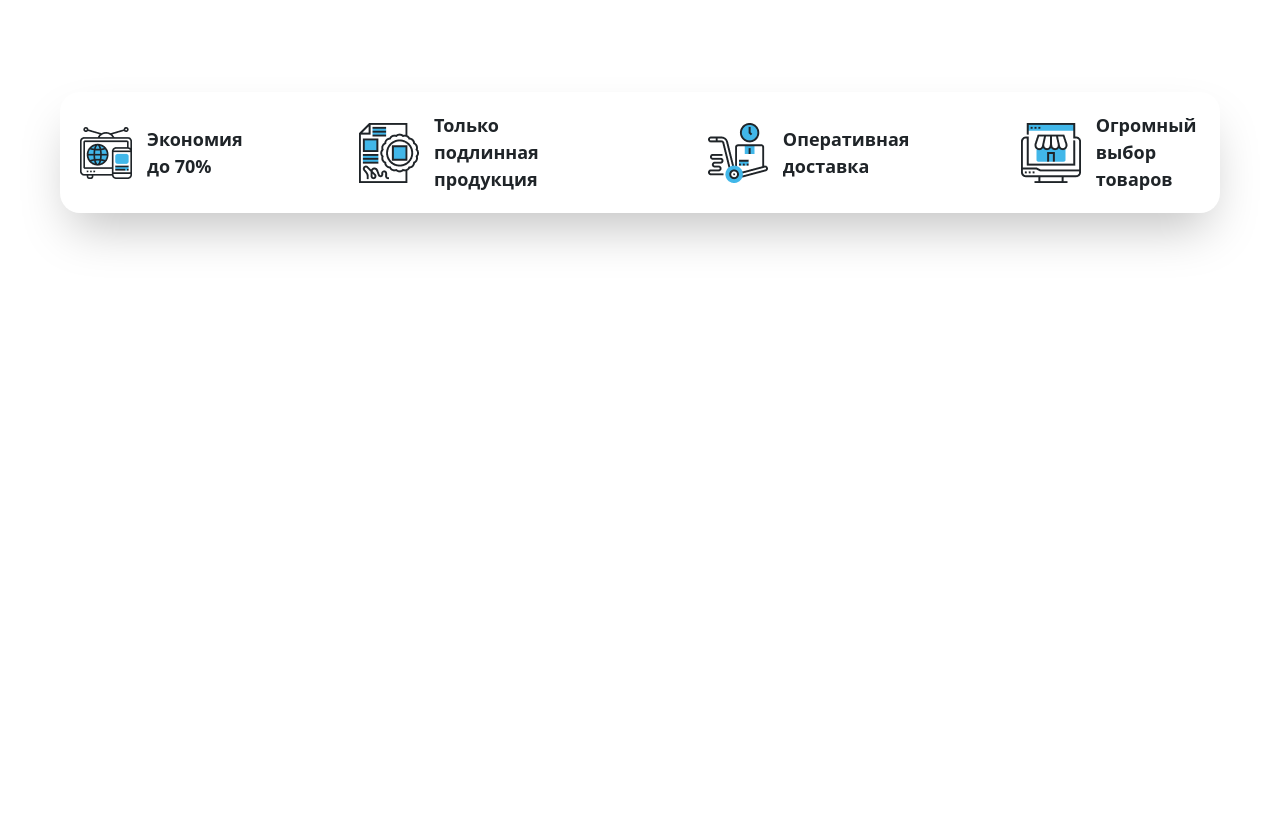
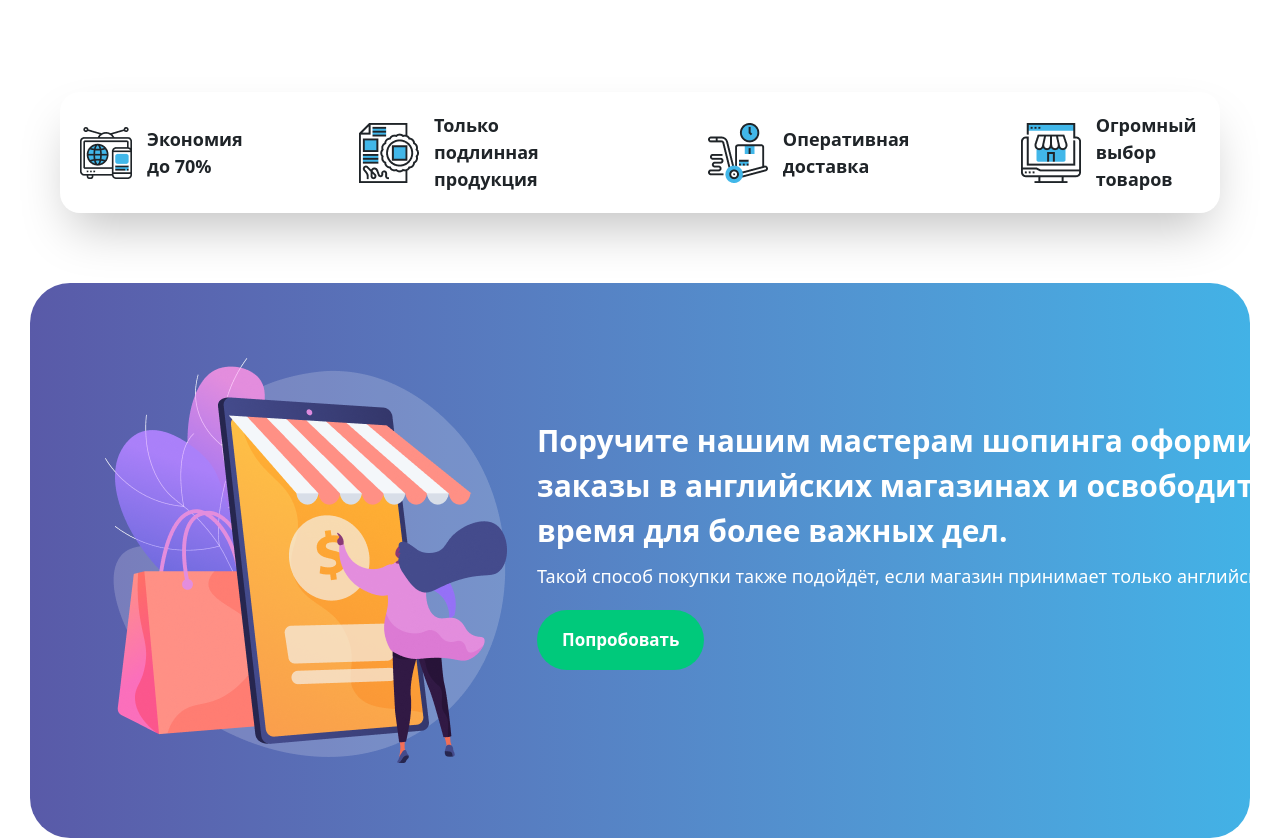
Before and after one commit to rxmnw/week3last, a website: page index.html in a window 1280 px wide. Shown: the part 1820-2658 px from the top of the page. Before the commit the page ends 2103 px from the top, so only its background shows below. Drawn offline with Linux system fonts and the light colour scheme.

Commit message:
section3 p1

```diff
--- a/index.html
+++ b/index.html
@@ -141,6 +141,16 @@
         </div>
       </section>
 
+        <section class="max-w-305 m-auto">
+        <div class="bg-linear-to-r from-[#595AA8] to-[#42B2E6] p-[75px] rounded-[40px] flex flex-col lg:flex-row ">
+            <img src="./src/Иллюстрация (1).png" alt="">
+            <aside class="ml-[30px] mt-[60px]">
+                <p class="lg:text-[30px] font-bold lg:w-[763px] text-[white] lg:ml-[0px] ml-[-70px] w-[400px] text-[20px]">Поручите нашим мастерам шопинга оформить заказы в английских магазинах и освободите время для более важных дел.</p>
+                <p class="text-[18px] text-[white] font-normal mt-[10px] lg:ml-[0px] ml-[-70px]">Такой способ покупки также подойдёт, если магазин принимает только английские .</p>
+                <button class="text-[17px] font-bold p-[17px_25px] rounded-[36px] bg-[#00C97B] text-[white] mt-[20px] lg:ml-[0px] ml-[-70px]">Попробовать</button>
+            </aside>
+        </div>
+      </section>
 
 </body>
 </html>
```
Also changed, not shown: src/output.css, src/Иллюстрация (1).png (added), 1 other file.
